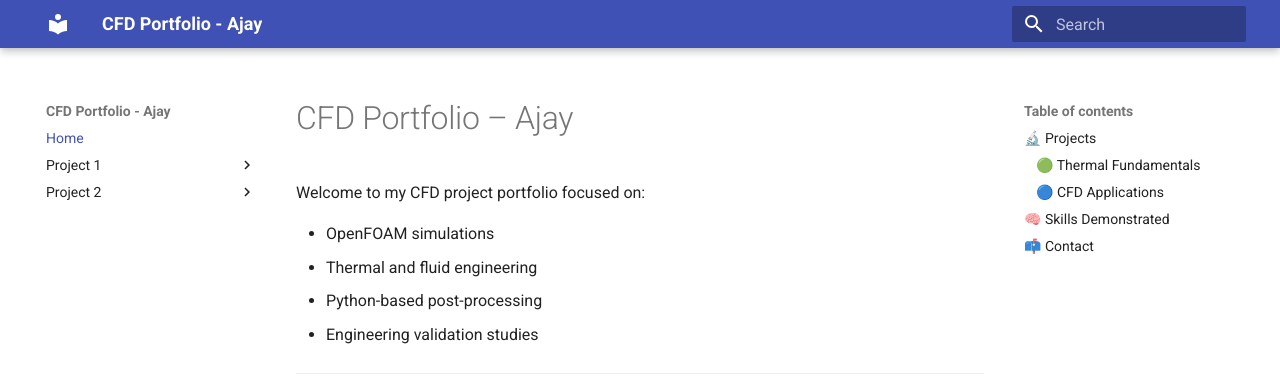
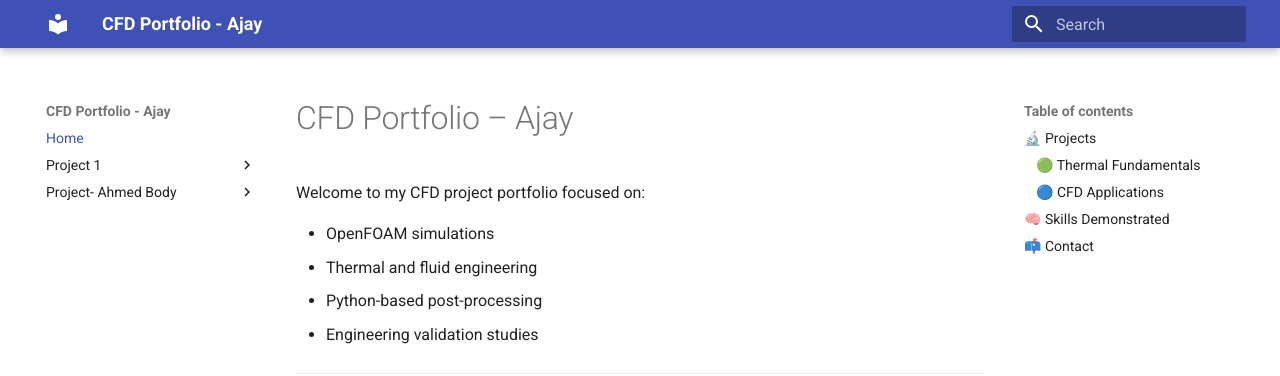
Before and after one commit to ajayn145/cfd-portfolio, an MkDocs documentation site: the page built from docs/index.md, in a window 1280 px wide. Shown: the top 376 px of the page. Built offline with MkDocs 1.6.1 and Material for MkDocs 9.7.7, drawn with Linux system fonts in a browser that asks for light colours.

Commit message:
project-ahmed body added

```diff
--- a/mkdocs.yml
+++ b/mkdocs.yml
@@ -15,8 +15,7 @@ nav:
       - Results: project-1-Species_transport_solver/results.md
       - Learnings: project-1-Species_transport_solver/learnings.md
       - Future Work: project-1-Species_transport_solver/future_work.md
-  - Project 2:
-    - Ahmed Body:
+  - Project- Ahmed Body:
       - Overview: project-2/overview.md
       - Governing Equations: project-2/governing-equations.md
       - Numerical Method: project-2/numerical-method.md
```
